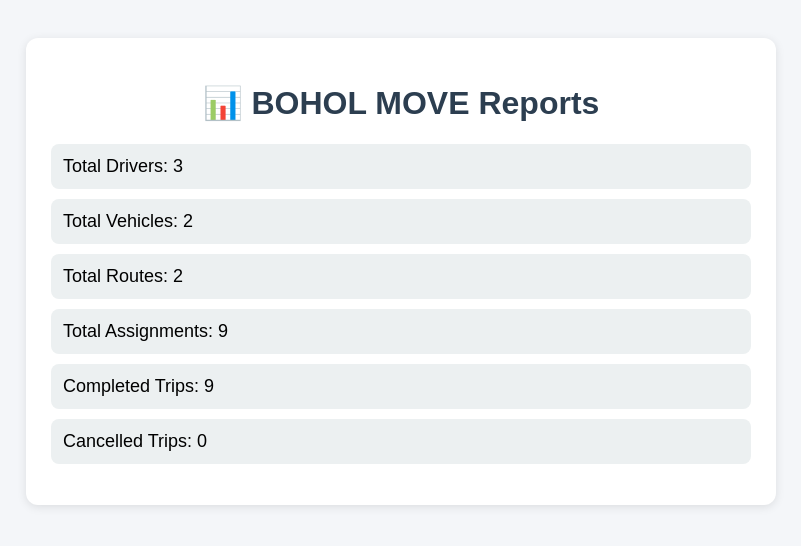
After one commit to joiakimbitol-jpg/trackingsystem, a Django app: page /reports/ in a window 1280 px wide. The commit adds this page. Shown: the top 546 px of the page, without its empty margins (239-1040 px from the left). Run offline with Django 5.2, Linux system fonts and the light colour scheme; data comes from the database, SQL or seed files in the repository; both versions use the stored data as it was after the commit.

```diff
--- a/core/templates/core/dashboard.html
+++ b/core/templates/core/dashboard.html
@@ -115,7 +115,7 @@
 <body>
 
     <div class="header">
-        <h1>🚍 Bohol Smart Transit Dashboard</h1>
+        <h1>🚍Track Move Transportation </h1>
         <p>Transportation Monitoring & Management System</p>
     </div>
 
@@ -184,6 +184,9 @@
             <a href="{% url 'dispatch' %}" class="btn fare-btn">
                 🚦 Dispatch System
             </a>
+            <a href="{% url 'reports' %}" class="btn fare-btn">
+                📊 Reports
+            </a>
 
         </div>
 
--- /dev/null
+++ b/core/templates/core/reports.html
@@ -0,0 +1,62 @@
+<!DOCTYPE html>
+<html lang="en">
+
+<head>
+    <meta charset="UTF-8">
+    <meta name="viewport" content="width=device-width, initial-scale=1.0">
+    <title>BOHOL MOVE Reports</title>
+
+    <style>
+        body {
+            font-family: Arial, sans-serif;
+            background: #f4f6f9;
+            padding: 30px;
+        }
+
+        .report-card {
+            max-width: 700px;
+            margin: auto;
+            background: white;
+            padding: 25px;
+            border-radius: 12px;
+            box-shadow: 0 2px 10px rgba(0,0,0,0.1);
+        }
+
+        h1 {
+            text-align: center;
+            color: #2c3e50;
+        }
+
+        ul {
+            list-style: none;
+            padding: 0;
+        }
+
+        li {
+            padding: 12px;
+            margin: 10px 0;
+            background: #ecf0f1;
+            border-radius: 8px;
+            font-size: 18px;
+        }
+    </style>
+</head>
+
+<body>
+
+    <div class="report-card">
+        <h1>📊 BOHOL MOVE Reports</h1>
+
+        <ul>
+            <li>Total Drivers: {{ total_drivers }}</li>
+            <li>Total Vehicles: {{ total_vehicles }}</li>
+            <li>Total Routes: {{ total_routes }}</li>
+            <li>Total Assignments: {{ total_assignments }}</li>
+            <li>Completed Trips: {{ completed_trips }}</li>
+            <li>Cancelled Trips: {{ cancelled_trips }}</li>
+        </ul>
+    </div>
+
+</body>
+
+</html>
--- a/core/urls.py
+++ b/core/urls.py
@@ -9,4 +9,5 @@ urlpatterns = [
     path('alerts/', views.alerts, name='alerts'),
     path('trip/update/<int:id>/<str:status>/', views.update_trip_status, name='update_trip_status'),
     path('dispatch/', views.dispatch, name='dispatch'),
+    path('reports/', views.reports, name='reports'),
 ]
--- a/core/views.py
+++ b/core/views.py
@@ -71,11 +71,18 @@ def trips(request):
     })
 def update_trip_status(request, id, status):
     trip = get_object_or_404(Assignment, id=id)
+
     trip.status = status
     trip.save()
 
+    if status == 'COMPLETED':
+        trip.driver.status = 'Available'
+        trip.driver.save()
+
+        trip.vehicle.status = 'Available'
+        trip.vehicle.save()
+
     return redirect('trips')
-
 def alerts(request):
     alerts = Alert.objects.order_by('-created_at')
 
@@ -83,8 +90,8 @@ def alerts(request):
         'alerts': alerts
     })
 def dispatch(request):
-    drivers = Driver.objects.all()
-    vehicles = Vehicle.objects.all()
+    drivers = Driver.objects.filter(status='Available')
+    vehicles = Vehicle.objects.filter(status='Available')
     routes = Route.objects.all()
 
     if request.method == 'POST':
@@ -117,3 +124,15 @@ def dispatch(request):
         'vehicles': vehicles,
         'routes': routes,
     })
+def reports(request):
+    context = {
+        'total_drivers': Driver.objects.count(),
+        'total_vehicles': Vehicle.objects.count(),
+        'total_routes': Route.objects.count(),
+        'total_assignments': Assignment.objects.count(),
+        'active_trips': Assignment.objects.filter(status='ACTIVE').count(),
+        'completed_trips': Assignment.objects.filter(status='COMPLETED').count(),
+        'cancelled_trips': Assignment.objects.filter(status='CANCELLED').count(),
+    }
+
+    return render(request, 'core/reports.html', context)
```
Also changed, not shown: db.sqlite3.
